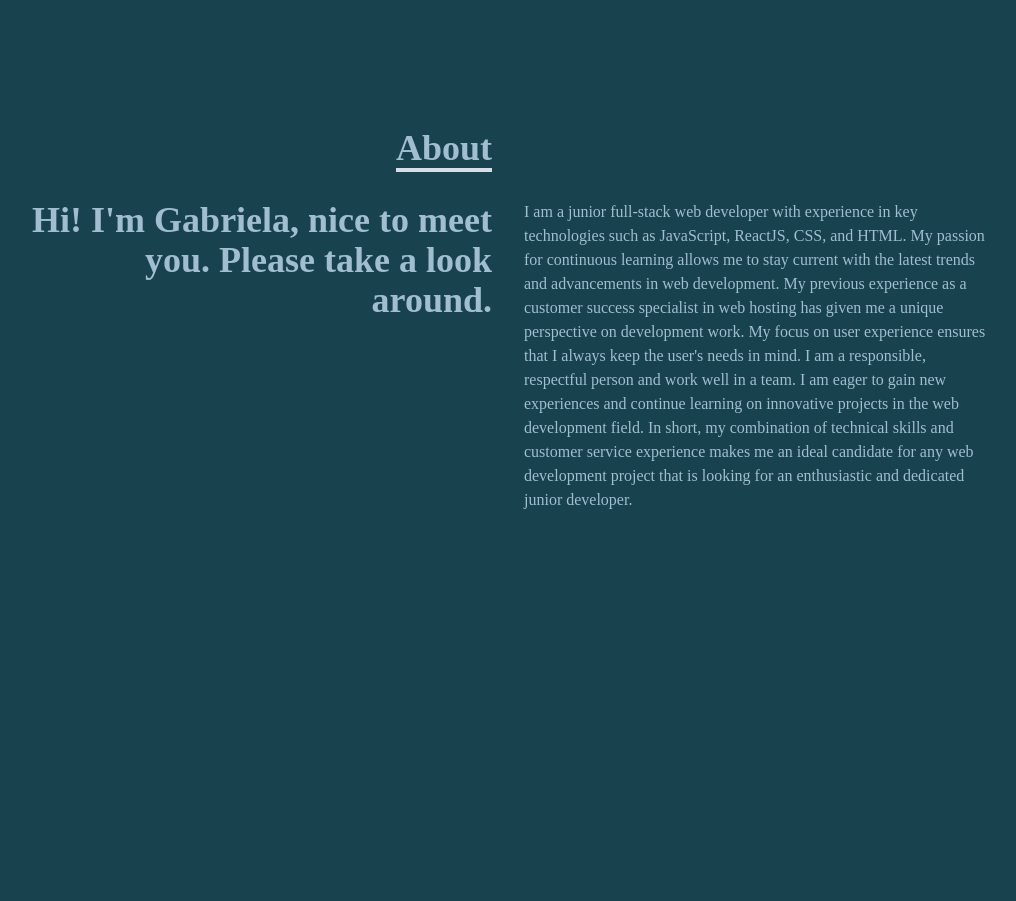
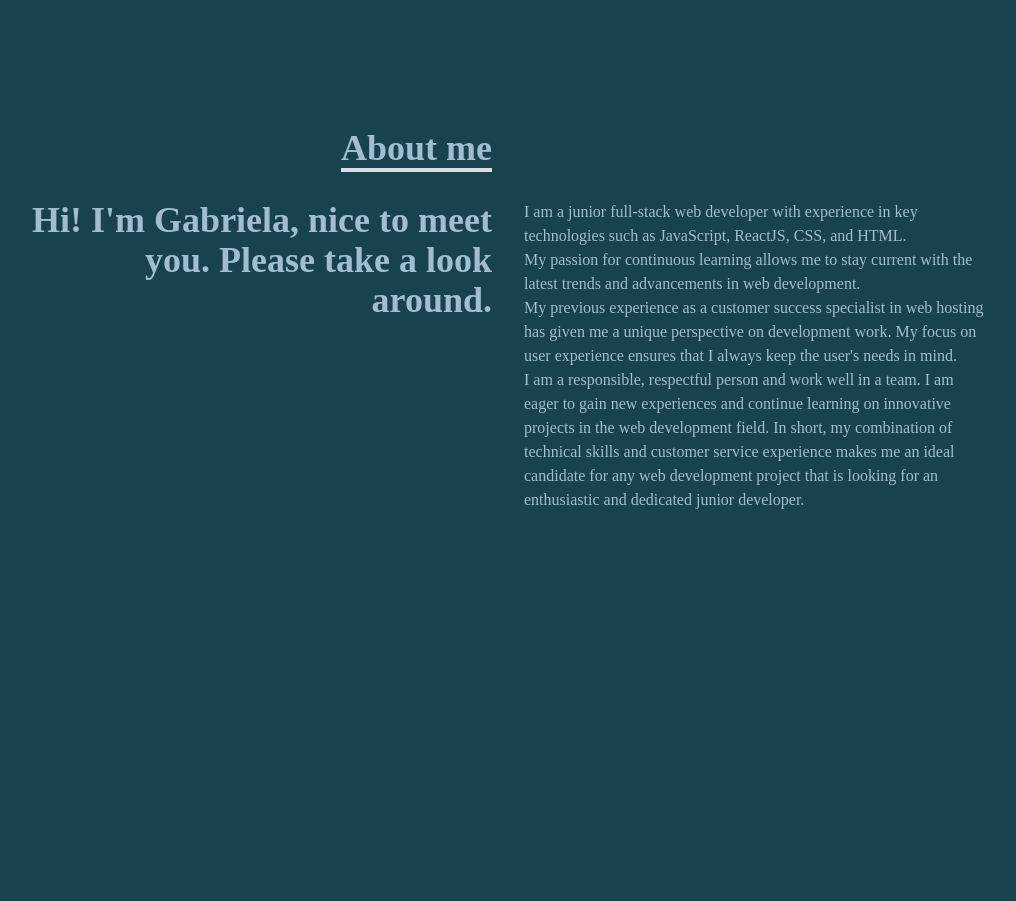
Before and after one commit to gabydesi/myportfolio, a React (Create React App) app: page / in a window 1280 px wide. Shown: the part 880-1781 px from the top of the page, without its empty margins (132-1148 px from the left). Built offline with nearby package versions, Linux system fonts and the light colour scheme.

Commit message:
Work area adjustments

```diff
--- a/src/components/About.jsx
+++ b/src/components/About.jsx
@@ -7,7 +7,7 @@ const About = () => {
         <div className="max-w-[1000px] w-full grid grid-cols-2 gap-8">
           <div className="sm:text-right pb-8 pl-4">
             <p className="text-4xl font-bold inline border-b-4 border-[#d8ddea]">
-              About
+              About me
             </p>
           </div>
           <div></div>
@@ -22,13 +22,13 @@ const About = () => {
             <p>
               {" "}
               I am a junior full-stack web developer with experience in key
-              technologies such as JavaScript, ReactJS, CSS, and HTML. My
+              technologies such as JavaScript, ReactJS, CSS, and HTML. <br></br> My
               passion for continuous learning allows me to stay current with the
-              latest trends and advancements in web development. My previous
+              latest trends and advancements in web development. <br></br> My previous
               experience as a customer success specialist in web hosting has
               given me a unique perspective on development work. My focus on
               user experience ensures that I always keep the user's needs in
-              mind. I am a responsible, respectful person and work well in a
+              mind. <br></br> I am a responsible, respectful person and work well in a
               team. I am eager to gain new experiences and continue learning on
               innovative projects in the web development field. In short, my
               combination of technical skills and customer service experience
--- a/src/components/Work.jsx
+++ b/src/components/Work.jsx
@@ -3,6 +3,12 @@ import Videogames from "../assets/videogames.png";
 import Promanitas from "../assets/promanitas.png";
 import Dogs from "../assets/dogs.jpg";
 import Nomadeando from "../assets/nomadeando.jpg";
+
+// const {REACT_APP_NOMADEANDO,
+//   REACT_APP_DOGS_GITHUB,
+//   REACT_APP_VIDEOGAMES_API,
+//   REACT_APP_VIDEOGAMES_GITHUB,
+//   REACT_APP_PROMANITAS_GITHUB} = process.env
 
 function Work() {
   return (
```
